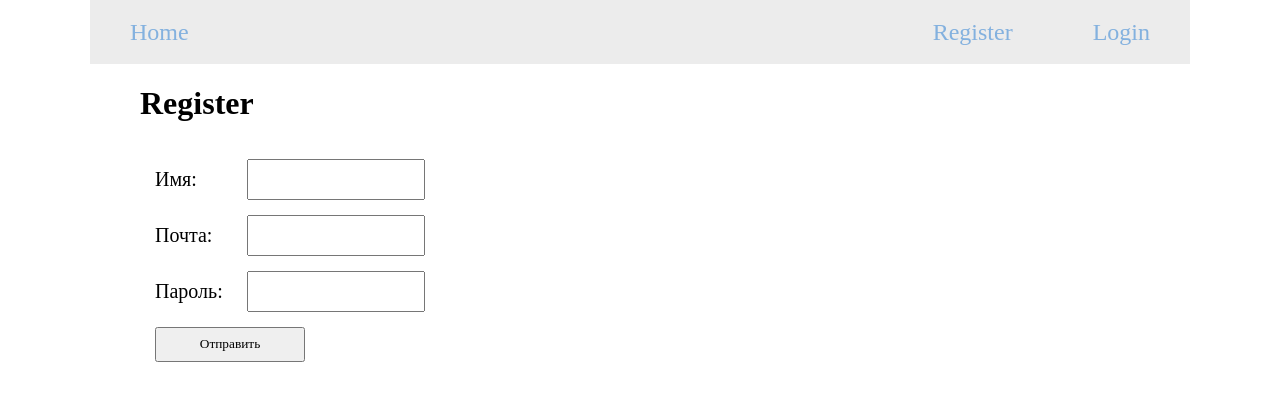
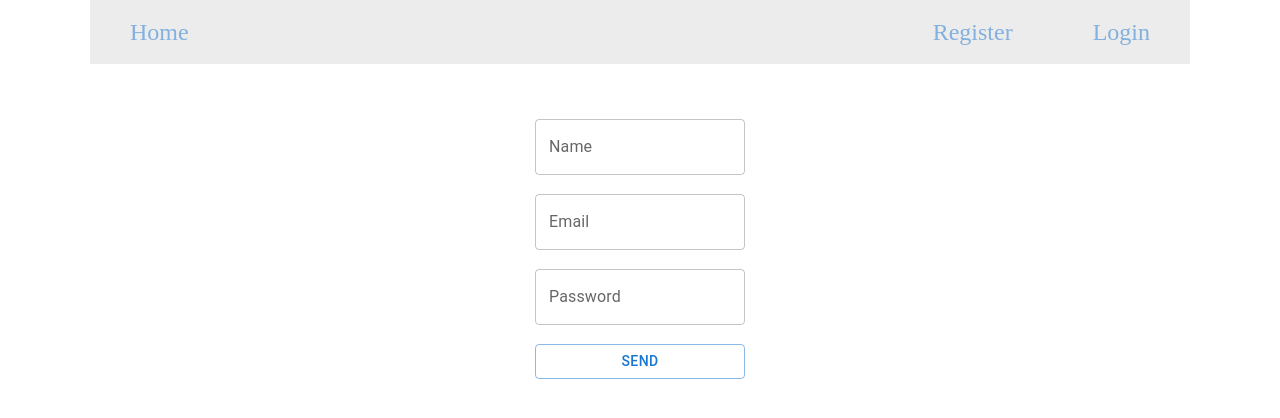
Before and after one commit to PawelYarko/goit-react-hw-08-phonebook, a React (Create React App) app: page /register in a window 1280 px wide. Shown: the top 418 px of the page. Built offline with nearby package versions, Linux system fonts and the light colour scheme; the HTML template or start-up script is replaced by a standard one.

Commit message:
Miu styles add

```diff
--- a/src/components/AppBar/AppBar.module.css
+++ b/src/components/AppBar/AppBar.module.css
@@ -12,6 +12,7 @@
 }
 .nav{
     color: rgba(25, 118, 210, 0.5);
+    align-items: center;
     padding: 20px 40px 20px 40px;
     font-size: 24px;
     font-weight: 500;
--- a/src/views/Login/LoginView.module.css
+++ b/src/views/Login/LoginView.module.css
@@ -12,6 +12,6 @@
 }
 
 .button{
-    width: 200px;
+    width: 210px;
     height: 35px;
 }
--- a/src/views/Logout/LogoutView.jsx
+++ b/src/views/Logout/LogoutView.jsx
@@ -1,18 +1,34 @@
 import { useDispatch, useSelector } from 'react-redux';
 import { getUsername }  from '../../redux/auth/auth-selectors';
 import { logOut } from '../../redux/auth/auth-operations';
+import Button from '@mui/material/Button';
+import Avatar from '@mui/material/Avatar';
+import { deepOrange } from '@mui/material/colors';
 import s from './LogoutView.module.css';
 
 export default function LogOutView(){
 
     const dispatch = useDispatch();
     const name = useSelector(getUsername);
-    console.log(name)
 
     return(
         <div className={s.container}>
-        <p>Wellcome, {name}</p>
-        <button type="submit" onClick={() => dispatch(logOut())}>Выйти</button>
+        <p className={s.user}>
+        <Avatar sx={{ bgcolor: deepOrange[500], mr:1 }}>{name.toUpperCase().slice(0, 1)}</Avatar>
+        {name}
+        </p>
+        <Button
+        onClick={() => dispatch(logOut())}
+        variant="outlined"
+        type="submit"
+        className={s.button}
+        sx={{
+          ml: 1,
+          mr: 1
+        }}
+        >
+          Log Out
+        </Button>
         </div>
     );
 }
--- a/src/views/Logout/LogoutView.module.css
+++ b/src/views/Logout/LogoutView.module.css
@@ -1,4 +1,15 @@
 .container{
     display: flex;
-    flex-direction: column;
+    align-items: center;
 }
+
+.user{
+    display: flex;
+    align-items: center;
+    cursor: pointer;
+}
+
+.button{
+    width: 100px;
+    height: 25px;
+}
--- a/src/views/Notes/NotesView.jsx
+++ b/src/views/Notes/NotesView.jsx
@@ -7,7 +7,6 @@ import s from './NotesView.module.css';
 export default function NotesView(){
     return (
       <div className={s.container}>
-        <h1>Phonebook</h1>
         <Form />
         <div>
           <h2>Contacts</h2>
--- a/src/views/Notes/NotesView.module.css
+++ b/src/views/Notes/NotesView.module.css
@@ -1,4 +1,5 @@
 .container{
+    display: flex;
     margin: 20px;
 }
 
--- a/src/views/Notes/components/ContactsList/ContactsList.jsx
+++ b/src/views/Notes/components/ContactsList/ContactsList.jsx
@@ -1,6 +1,8 @@
 import { useSelector } from 'react-redux';
 import { useDeleteContactsMutation, useFetchContactsQuery } from '../../../../redux/notes-contacts/notes-slice';
 import { getFilter } from '../../../../redux/notes-contacts/notes-selectors';
+import Button from '@mui/material/Button';
+import DeleteIcon from '@mui/icons-material/Delete';
 import s from './ContactsList.module.css';
 
 const ContactsList = () => {
@@ -24,13 +26,14 @@ const ContactsList = () => {
       {data && visibleContacts.map(({ id, name, number }) => (
         <li key={id} className={s.listItem}>
           {name}: {number}
-          <button
-            className={s.buttonDelete}
-            type="button"
-            onClick={() => deleteContact(id)}
-          >
+          <Button
+          className={s.buttonDelete}
+          type="button"
+          onClick={() => deleteContact(id)}
+          variant="outlined"
+          startIcon={<DeleteIcon />}>
             Delete
-          </button>
+          </Button>
         </li>
       ))}
     </ul>
--- a/src/views/Notes/components/Form/Form.jsx
+++ b/src/views/Notes/components/Form/Form.jsx
@@ -1,6 +1,11 @@
 import React, { useState } from 'react';
 import { nanoid } from 'nanoid';
 import { useCreateContactsMutation, useFetchContactsQuery } from '../../../../redux/notes-contacts/notes-slice';
+import TextField from '@mui/material/TextField';
+import InputAdornment from '@mui/material/InputAdornment';
+import AccountCircle from '@mui/icons-material/AccountCircle';
+import Button from '@mui/material/Button';
+import SendIcon from '@mui/icons-material/Send';
 import s from './Form.module.css';
 
 export default function Form() {
@@ -41,10 +46,7 @@ export default function Form() {
 
   return (
     <form className={s.form} onSubmit={onContactAdd}>
-      <label className={s.name}>
-        {' '}
-        Name
-        <input
+      <TextField
         className={s.inputName}
         type="text"
         name="name"
@@ -53,11 +55,18 @@ export default function Form() {
         pattern="^[a-zA-Zа-яА-Я]+(([' -][a-zA-Zа-яА-Я ])?[a-zA-Zа-яА-Я]*)*$"
         title="Name may contain only letters, apostrophe, dash and spaces. For example Adrian, Jacob Mercer, Charles de Batz de Castelmore d'Artagnan"
         required
+        id="input-with-icon-textfield"
+        label="TextField"
+        InputProps={{
+          startAdornment: (
+            <InputAdornment position="start">
+              <AccountCircle />
+            </InputAdornment>
+          ),
+        }}
+        variant="standard"
       />
-      </label>
-      <label className={s.number}>
-        Number
-        <input
+      <TextField
         className={s.inputNumber}
         type="tel"
         name="number"
@@ -66,12 +75,25 @@ export default function Form() {
         pattern="\+?\d{1,4}?[-.\s]?\(?\d{1,3}?\)?[-.\s]?\d{1,4}[-.\s]?\d{1,4}[-.\s]?\d{1,9}"
         title="Phone number must be digits and can contain spaces, dashes, parentheses and can start with +"
         required
+        id="input-with-icon-textfield"
+        label="TextField"
+        InputProps={{
+          startAdornment: (
+            <InputAdornment position="start">
+              <AccountCircle />
+            </InputAdornment>
+          ),
+        }}
+        variant="standard"
       />
-      </label>
-
-      <button type="submit" className={s.button}>
+      <Button
+      type="submit"
+      className={s.button}
+      variant="contained"
+      endIcon={<SendIcon />}
+      >
       Add contact
-      </button>
+      </Button>
     </form>
   );
 }
--- a/src/views/Register/Register.module.css
+++ b/src/views/Register/Register.module.css
@@ -2,23 +2,17 @@
     display: flex;
     flex-direction: column;
     padding: 15px;
+    align-items: center;
 }
 
-.label{
-    width: 270px;
-    margin-bottom: 15px;
-    display: flex;
-    justify-content: space-between;
-    align-items: center;
-    font-size: 20px;
-}
 
 .input{
-    width: 170px;
+    width: 210px;
     height: 35px;
+    margin-bottom: 50px;
 }
 
 .button{
-    width: 150px;
+    width: 210px;
     height: 35px;
 }
--- a/src/views/Register/RegisterView.jsx
+++ b/src/views/Register/RegisterView.jsx
@@ -1,6 +1,8 @@
 import { useState } from 'react';
 import { useDispatch } from 'react-redux';
 import { register } from '../../redux/auth/auth-operations';
+import Button from '@mui/material/Button';
+import TextField from '@mui/material/TextField';
 import s from './Register.module.css';
 
 export default function RegisterView() {
@@ -32,39 +34,53 @@ export default function RegisterView() {
 
   return (
     <>
-    <h1>Register</h1>
       <form onSubmit={registerFormSubmit} className={s.form}>
-        <label className={s.label}>
-          Имя:
-          <input
+        <TextField
             type="text"
             name="name"
             value={name}
             onChange={handleChangeName}
             className={s.input}
+            id="demo-helper-text-misaligned"
+            label="Name"
+            sx={{
+              mt: 5,
+            }}
           />
-        </label>
-        <label className={s.label}>
-          Почта:
-          <input
+        <TextField
             type="email"
             name="email"
             value={email}
             onChange={handleChangeEmail}
             className={s.input}
+            id="demo-helper-text-misaligned"
+            label="Email"
+            sx={{
+              mt: 5,
+            }}
           />
-        </label>
-        <label className={s.label}>
-          Пароль:
-          <input
+        <TextField
             type="password"
             name="password"
             value={password}
             onChange={handleChangePassword}
             className={s.input}
+            id="demo-helper-text-misaligned"
+            label="Password"
+            sx={{
+              mt: 5,
+            }}
           />
-        </label>
-        <button type="submit" className={s.button}>Отправить</button>
+        <Button
+        variant="outlined"
+        type="submit"
+        className={s.button}
+        sx={{
+          mt: 5,
+        }}
+        >
+          Send
+        </Button>
       </form>
     </>
   );
```
Also changed, not shown: src/components/AppBar/AppBar.jsx (+13 -2 lines). Lines whose indentation alone changed are shown as unchanged.
